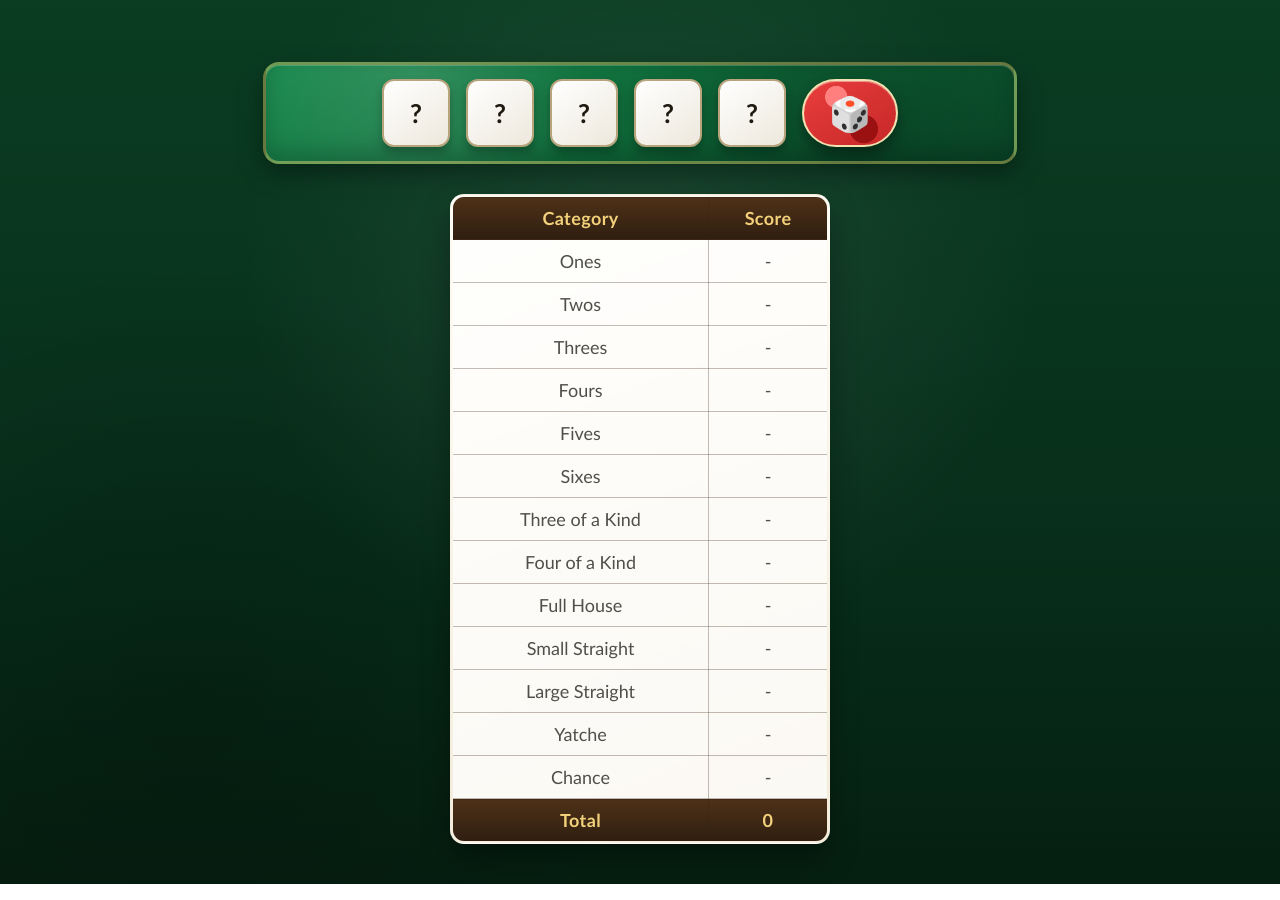
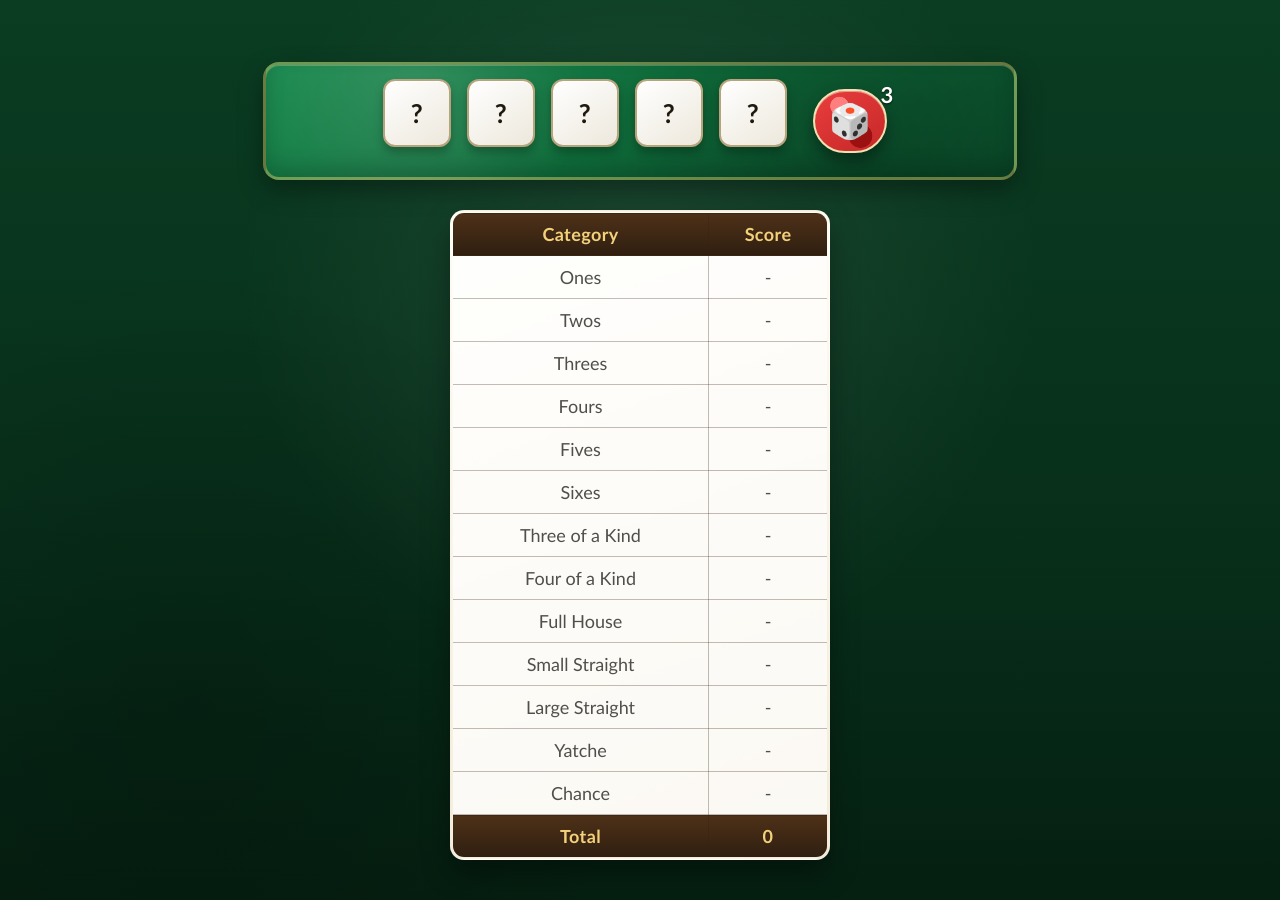
Before and after one commit to RobertoFreireDev/Yatche-AI-Browser-Game-with-TensorFlow.js, a React (Vite) app in the folder src/Yatche AI/: page / in a window 1280 px wide. Built offline with nearby package versions, Linux system fonts and the light colour scheme.

Commit message:
add rollsLeft

```diff
--- a/src/Yatche AI/src/components/DiceBoard.jsx
+++ b/src/Yatche AI/src/components/DiceBoard.jsx
@@ -12,8 +12,31 @@ function DiceBoard({ dice, held, rollsLeft, onToggleHold, onRoll }) {
           onClick={() => onToggleHold(index)}
         />
       ))}
-      <div className="roll-btn" onClick={onRoll} title="Roll dice">
-        🎲
+      <div style={{ position: 'relative', display: 'inline-block' }}>
+        <button
+          type="button"
+          className="roll-btn"
+          onClick={onRoll}
+          title="Roll dice"
+          disabled={rollsLeft === 0}
+          style={rollsLeft === 0 ? { background: '#8f8f8f', cursor: 'not-allowed' } : {}}
+        >
+          🎲
+        </button>
+        <span
+          style={{
+            position: 'absolute',
+            top: '2px',
+            right: '4px',
+            color: '#fff',
+            fontWeight: 700,
+            fontSize: '22px',
+            textShadow: '0 1px 2px rgba(0, 0, 0, 0.7)',
+            pointerEvents: 'none',
+          }}
+        >
+          {rollsLeft}
+        </span>
       </div>
     </div>
   )
```
